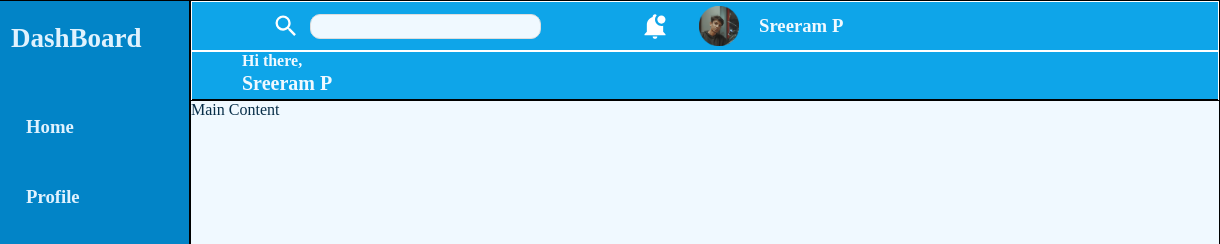
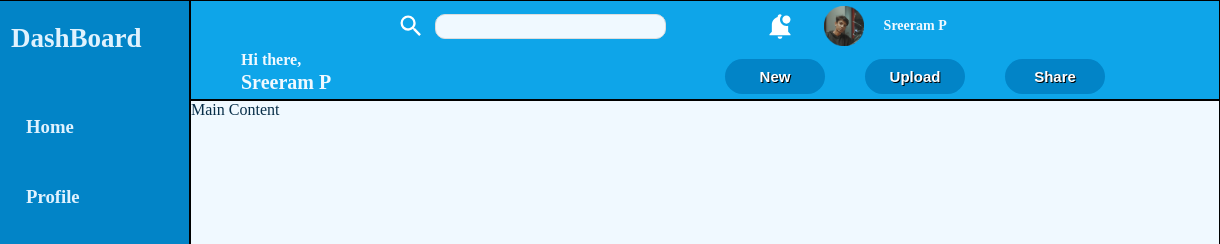
Before and after one commit to sreeram3015/Dashboard-Project, a plain HTML site: page index.html in a window 1280 px wide. Shown: the top 244 px of the page, 60-1280 px from the left. Drawn offline with Linux system fonts and the light colour scheme.

Commit message:
Completed the header section. I am still not used to autofit, so eventhough web page is not completely broken, it's not responsive.

```diff
--- a/index.html
+++ b/index.html
@@ -65,6 +65,9 @@
                     <div class="my-name-half"><span><b>Hi there,</b></span></div>
                     <div class="my-name-half"><span style="font-size: 20px;"><b>Sreeram P</b></span></div>
                 </div>
+                <a href="#" class="buttonClass">New</a>
+                <a href="#" class="buttonClass">Upload</a>
+                <a href="#" class="buttonClass">Share</a>
             </div>
         </div>
 
--- a/style.css
+++ b/style.css
@@ -26,11 +26,13 @@ body {
 }
 
 .half-header {
-    border: 1px solid white;
     display: flex;
     align-items: center;
-    justify-content: start;
-    flex-direction: row;
+}
+
+.half-header>h3 {
+    margin-right: 0px;
+    font-size: 14px;
 }
 
 #mySearch {
@@ -44,7 +46,7 @@ body {
 
 .header-icon {
     width: 28px;
-    margin: 0 10px 0 80px;
+    margin: 0 10px 0 20%;
     cursor: pointer;
 }
 
@@ -100,13 +102,42 @@ body {
     height: calc(100vh - 100px);
 }
 
-.my-name{
+.my-name {
     display: grid;
     grid-template-rows: 20px 30px;
     width: 50%;
     height: 100%;
 }
 
-.my-name-half>span{
+.my-name-half>span {
     margin-left: 50px;
 }
+
+a{
+    text-decoration: none;
+}
+
+.buttonClass {
+    display: flex;
+    align-items: center;
+    justify-content: center;
+    font-size: 15px;
+    font-family: Arial;
+    width: 100px;
+    height: 35px;
+    margin: 20px;
+    border-width: 1px;
+    color: #fff;
+    border-color: rgba(2, 132, 199, 1);
+    font-weight: bold;
+    border-top-left-radius: 28px;
+    border-top-right-radius: 28px;
+    border-bottom-left-radius: 28px;
+    border-bottom-right-radius: 28px;
+    text-shadow: 1px 1px 0px rgba(0, 0, 0, 1);
+    background: rgba(2, 132, 199, 1);
+}
+
+.buttonClass:hover {
+    background: rgba(3, 105, 161, 1)
+}
```
